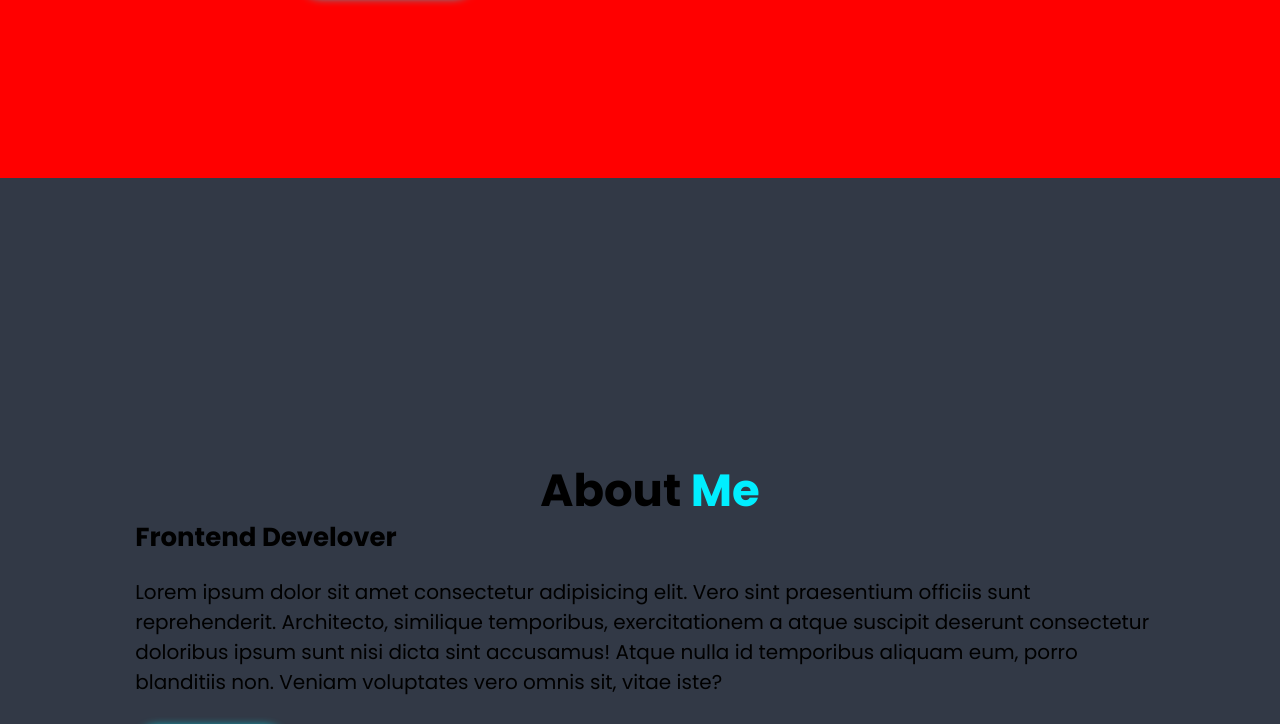
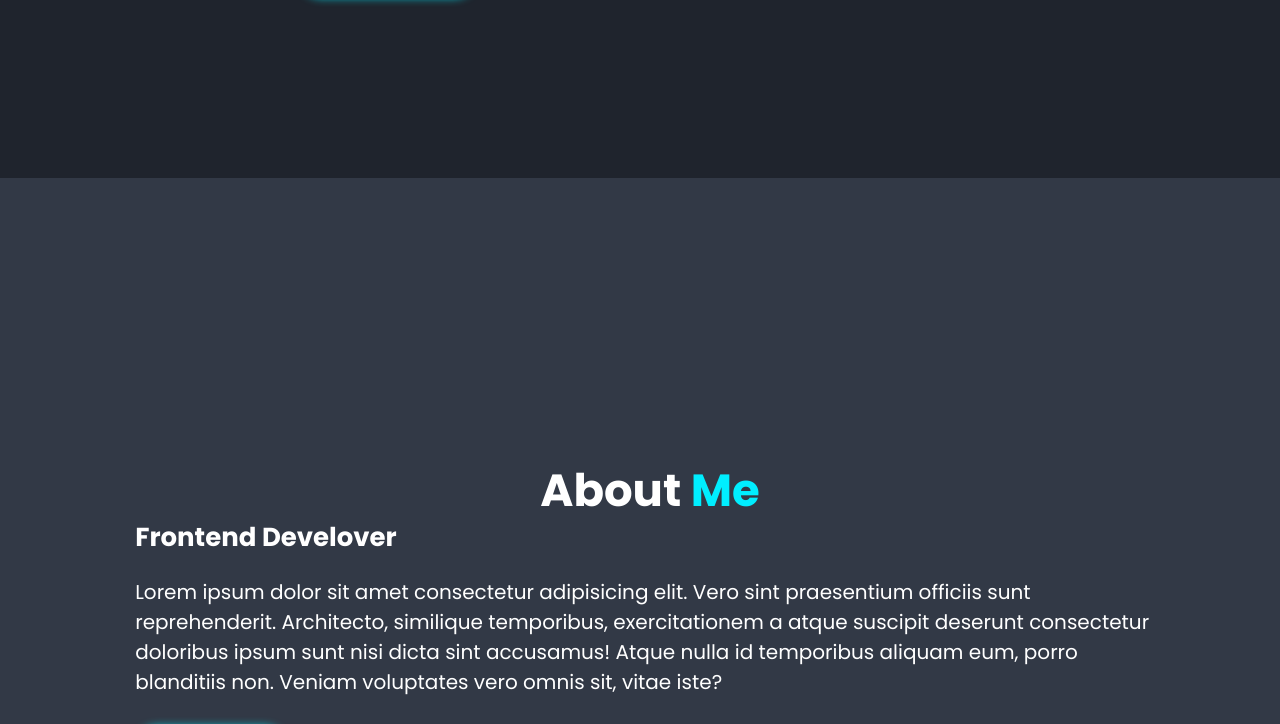
Before and after one commit to SHOHRUZ-boy/Portfolio, a plain HTML site: page index.html in a window 1280 px wide. Shown: the part 622-1346 px from the top of the page. Drawn offline with nearby package versions, Linux system fonts and the light colour scheme.

Commit message:
o'z holatiga qaytdi

```diff
--- a/style.css
+++ b/style.css
@@ -24,9 +24,8 @@ html {
   overflow-x: hidden;
 }
 body {
-  /* background: var(--bg-color); */
-  /* color: var(--text-color); */
-  background-color: red;
+  background: var(--bg-color);
+  color: var(--text-color);
 }
 
  section{
```
